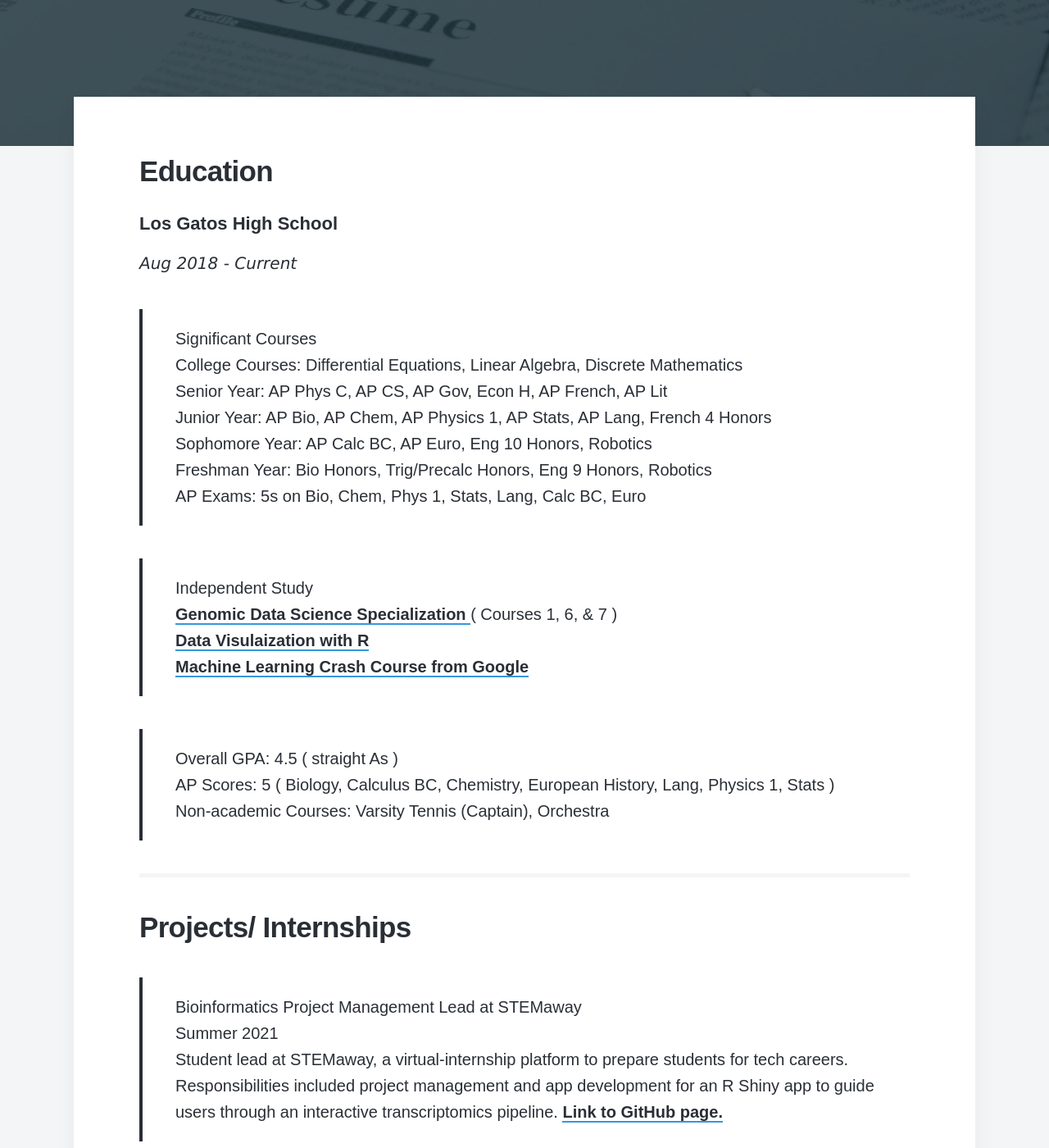
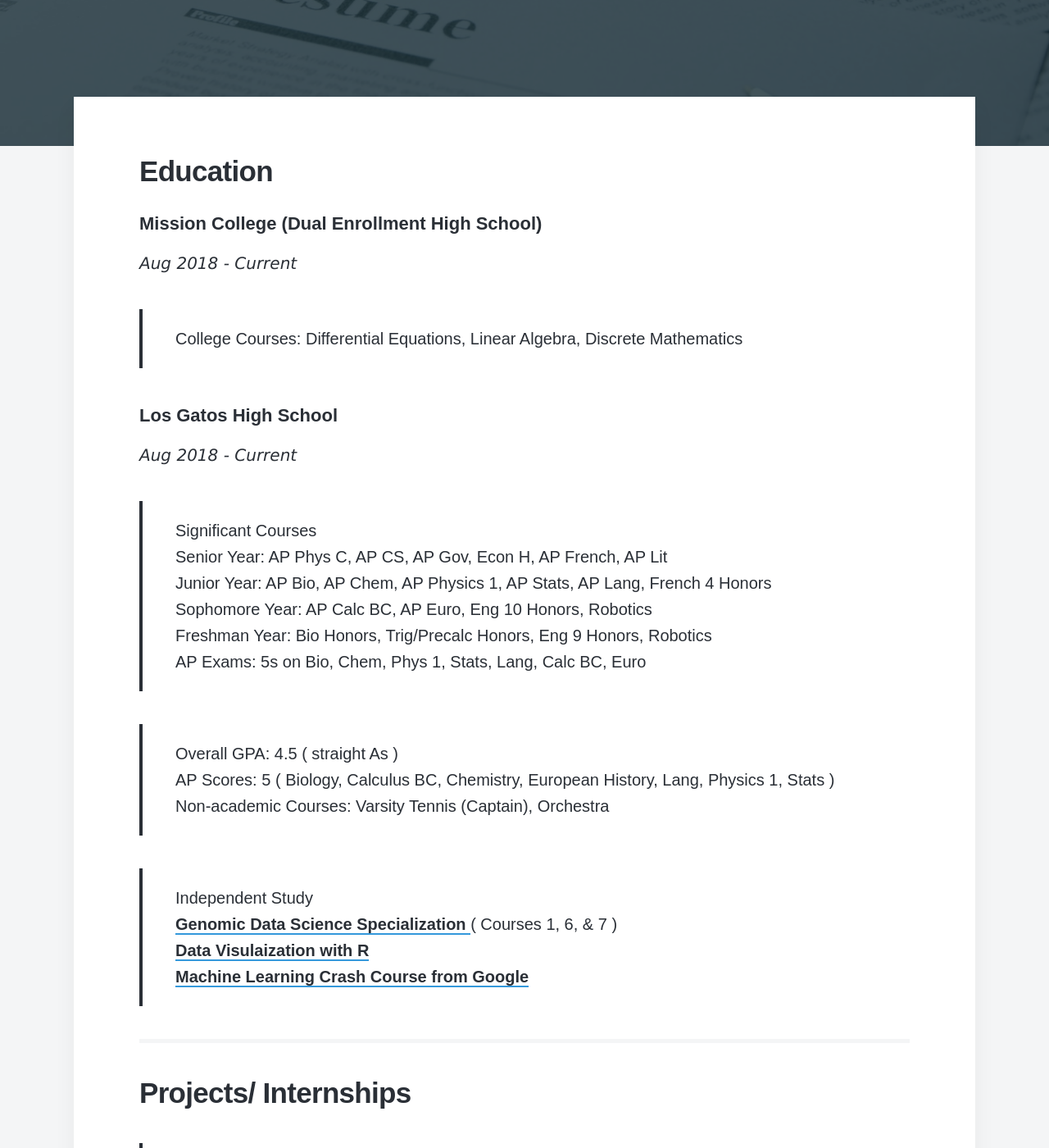
Before and after one commit to disha-22/disha-22.github.io, a Jekyll site: the page built from _pages/Resume.md, in a window 1280 px wide and 1400 px high, scrolled down 388 px. Shown: the whole window at 82% size. Built offline with Jekyll 4.4.1, drawn with Linux system fonts in a browser that asks for light colours; nearby versions of some CDN libraries; some web fonts are replaced.

Commit message:
Update Resume.md

```diff
--- a/_pages/Resume.md
+++ b/_pages/Resume.md
@@ -6,25 +6,27 @@ featured_image: /images/resume3.jpg
 
  <h2><span>Education</span></h2>
 
- <h4>Los Gatos High School </h4>
+ <h4>Mission College (Dual Enrollment High School) </h4>
+  <p style="font-family:verdana; font-size:20px"><em class="date">Aug 2018 - Current</em></p>
+ > College Courses: Differential Equations, Linear Algebra, Discrete Mathematics
+
+ <h4>Los Gatos High School</h4>
   <p style="font-family:verdana; font-size:20px"><em class="date">Aug 2018 - Current</em></p>
 >Significant Courses
-<br> College Courses: Differential Equations, Linear Algebra, Discrete Mathematics
 <br> Senior Year: AP Phys C, AP CS, AP Gov, Econ H, AP French, AP Lit
 <br> Junior Year: AP Bio, AP Chem, AP Physics 1, AP Stats, AP Lang, French 4 Honors
 <br> Sophomore Year: AP Calc BC, AP Euro, Eng 10 Honors, Robotics
 <br> Freshman Year: Bio Honors, Trig/Precalc Honors, Eng 9 Honors, Robotics
 <br> AP Exams: 5s on Bio, Chem, Phys 1, Stats, Lang, Calc BC, Euro
 
+> Overall GPA: 4.5 ( straight As )
+<br> AP Scores: 5 ( Biology, Calculus BC, Chemistry, European History, Lang, Physics 1, Stats )
+<br> Non-academic Courses: Varsity Tennis (Captain), Orchestra
+
 > Independent Study
 <br> <a href = "https://www.coursera.org/specializations/genomic-data-science">Genomic Data Science Specialization </a> ( Courses 1, 6, & 7 )
 <br> <a href = "https://rkabacoff.github.io/datavis/index.html"> Data Visulaization with R </a>
 <br> <a href = "https://developers.google.com/machine-learning/crash-course/"> Machine Learning Crash Course from Google </a>
-
-> Overall GPA: 4.5 ( straight As )
-<br> AP Scores: 5 ( Biology, Calculus BC, Chemistry, European History, Lang, Physics 1, Stats )
-<br> Non-academic Courses: Varsity Tennis (Captain), Orchestra
-
 
 <hr style="height:5px;color:black">
 
```
